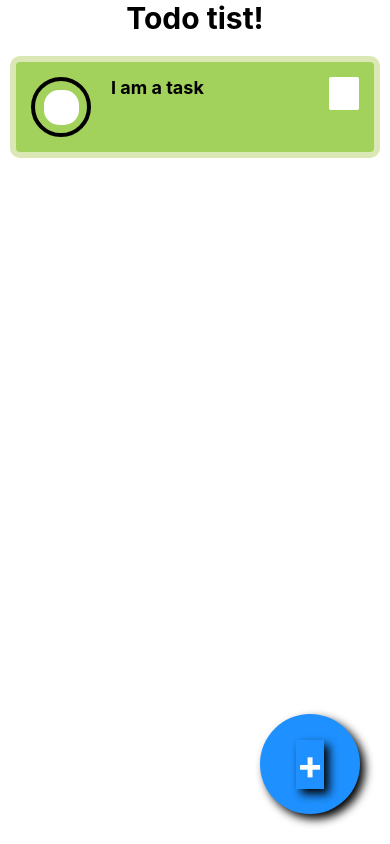
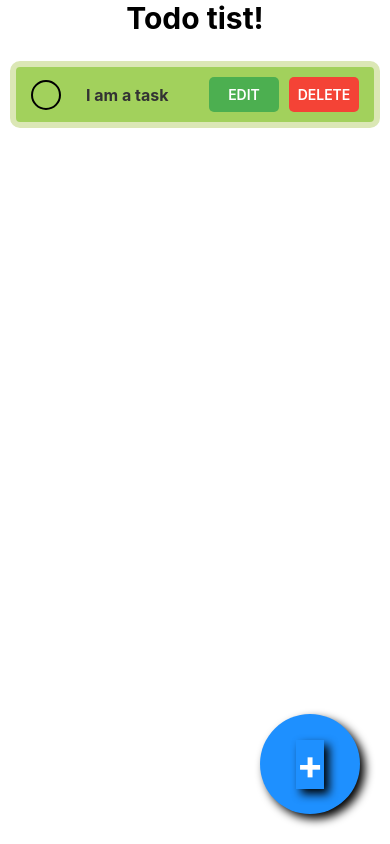
Before and after one commit to dvirab12/todo-list-expo-app, a React Native app in the folder FE/: screen / in a window 390 px wide. Built offline with nearby package versions, Linux system fonts and the light colour scheme.

Commit message:
Updated expo and fixed FE

```diff
--- a/FE/components/Task/ButtonTask.js
+++ b/FE/components/Task/ButtonTask.js
@@ -1,25 +1,36 @@
 import React from 'react';
-import { Button, View, StyleSheet } from 'react-native';
+import { TouchableOpacity, Text, StyleSheet } from 'react-native';
 
-function ButtonTask({ title }) {
-    function handlePress() {
+function ButtonTask({ title, color = '#000000' }) {
+    const handlePress = () => {
         console.log(`${title} button pressed`);
-    }
+    };
 
     return (
-        <View style={styles.buttonContainer}>
-            <Button
-                title={title}
-                onPress={handlePress}
-                color="#fff"
-            />
-        </View>
+        <TouchableOpacity
+            style={[styles.button, { backgroundColor: color }]}
+            onPress={handlePress}
+            activeOpacity={0.8}
+        >
+            <Text style={styles.buttonText}>{title}</Text>
+        </TouchableOpacity>
     );
 }
 
 const styles = StyleSheet.create({
-    buttonContainer: {
+    button: {
+        width: 70,
+        height: 35,
+        justifyContent: 'center',
+        alignItems: 'center',
+        borderRadius: 5,
         marginLeft: 10,
+    },
+    buttonText: {
+        color: '#ffffff',
+        fontSize: 14,
+        fontWeight: '600',
+        textTransform: 'uppercase',
     },
 });
 
--- a/FE/components/Task/Task.js
+++ b/FE/components/Task/Task.js
@@ -1,40 +1,52 @@
-import React from 'react';
-import { View, Text, StyleSheet, Button } from 'react-native';
+import React, { useState } from 'react';
+import { View, Text, StyleSheet } from 'react-native';
 
 import TaskCheck from './TaskCheck';
 import ButtonTask from './ButtonTask';
-function Task({task}){
+
+function Task({ task }) {
+    const [isChecked, setIsChecked] = useState(false);
+
+    const handleCheckPress = () => {
+        setIsChecked(!isChecked);
+    };
+
     return (
         <View style={styles.taskContainer}>
-            <TaskCheck isChecked={true} />
-            <Text style={[styles.taskText, styles.taskTitleText]}>
-              {task}
-            </Text>
-            <ButtonTask title='hi'/>
+            <TaskCheck isChecked={isChecked} onPress={handleCheckPress} />
+            <Text style={styles.taskText}>{task}</Text>
+            <View style={styles.buttonGroup}>
+                <ButtonTask title="Edit" color="#4CAF50" />
+                <ButtonTask title="Delete" color="#f44336" />
+            </View>
         </View>
     );
 }
 
-
 const styles = StyleSheet.create({
     taskContainer: {
         flexDirection: 'row',
-    justifyContent: 'space-between',
-    padding: 15,
-    borderRadius: 10,
+        alignItems: 'center',
         backgroundColor: '#a2d15c',
         borderColor: '#dbe7b5',
         borderWidth: 6,
-    marginHorizontal: 10
+        borderRadius: 10,
+        paddingVertical: 10,
+        paddingHorizontal: 15,
+        marginHorizontal: 10,
+        marginVertical: 5,
     },
     taskText: {
-    fontSize: 18,
-    marginLeft: 20,
-    flex: 1
+        flex: 1,
+        fontSize: 16,
+        fontWeight: 'bold',
+        color: '#333',
+        marginHorizontal: 10,
+        flexWrap: 'wrap',
     },
-  taskTitleText: {
-    fontWeight: 'bold'
-  }
+    buttonGroup: {
+        flexDirection: 'row',
+    },
 });
 
 export default Task;
--- a/FE/components/Task/TaskCheck.js
+++ b/FE/components/Task/TaskCheck.js
@@ -3,7 +3,7 @@ import { View, TouchableOpacity, StyleSheet } from 'react-native';
 
 function TaskCheck({ isChecked, onPress }) {
     return (
-        <TouchableOpacity onPress={onPress}>
+        <TouchableOpacity onPress={onPress} style={styles.circleContainer}>
             <View style={styles.circle}>
                 {isChecked && <View style={styles.innerCircle} />}
             </View>
@@ -12,20 +12,23 @@ function TaskCheck({ isChecked, onPress }) {
 }
 
 const styles = StyleSheet.create({
+    circleContainer: {
+        marginRight: 15, // Spacing between the checkbox and the task text
+    },
     circle: {
-        width: 60,
-        height: 60,
-        borderRadius: 30,
-        borderWidth: 4,
+        width: 30, // Outer circle width
+        height: 30, // Outer circle height
+        borderRadius: 15, // Half of width and height to make it a circle
+        borderWidth: 2, // Border width of the outer circle
         borderColor: '#000', // Border color
         alignItems: 'center',
         justifyContent: 'center',
     },
     innerCircle: {
-        width: 35, // Adjust size as needed
-        height: 35, // Adjust size as needed
-        borderRadius: 15, // Match half of the width/height
-        backgroundColor: '#FFFFFF', // Color of the inner circle
+        width: 20, // Inner circle width
+        height: 20, // Inner circle height
+        borderRadius: 10, // Half of width and height to make it a circle
+        backgroundColor: '#4CAF50', // Color of the inner circle when checked
     },
 });
 
--- a/FE/package.json
+++ b/FE/package.json
@@ -9,10 +9,12 @@
     "web": "expo start --web"
   },
   "dependencies": {
-    "expo": "~51.0.28",
+    "axios": "^1.7.5",
+    "expo": "^51.0.31",
     "expo-status-bar": "~1.12.1",
+    "metro-source-map": "^0.80.10",
     "react": "18.2.0",
-    "react-native": "0.74.5"
+    "react-native": "^0.74.5"
   },
   "devDependencies": {
     "@babel/core": "^7.20.0"
```
Also changed, not shown: 1 other file (tests, documents, lock files or other folders). Lines whose indentation alone changed are shown as unchanged.
